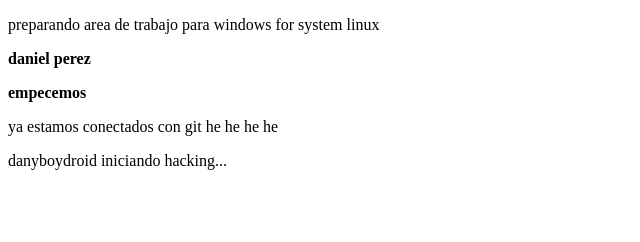
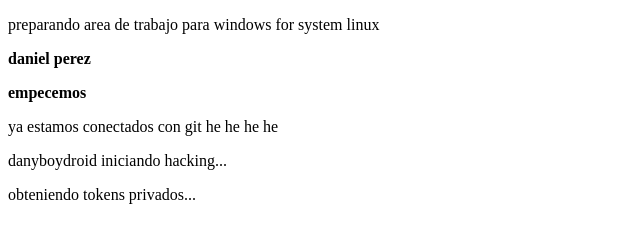
Before and after one commit to Daniel16121990/curso_prework, a plain HTML site: page index.html in a window 1280 px wide. Shown: the whole page, without its empty margins (0-640 px from the left). Drawn offline with Linux system fonts and the light colour scheme.

Commit message:
obteniendo tokkens

```diff
--- a/index.html
+++ b/index.html
@@ -12,5 +12,6 @@
     <p><b>empecemos</b></p>
     <p>ya estamos conectados con git he he he he</p>
     <p>danyboydroid iniciando hacking...</p>
+    <p>obteniendo tokens privados...</p>
 </body>
 </html>
```
